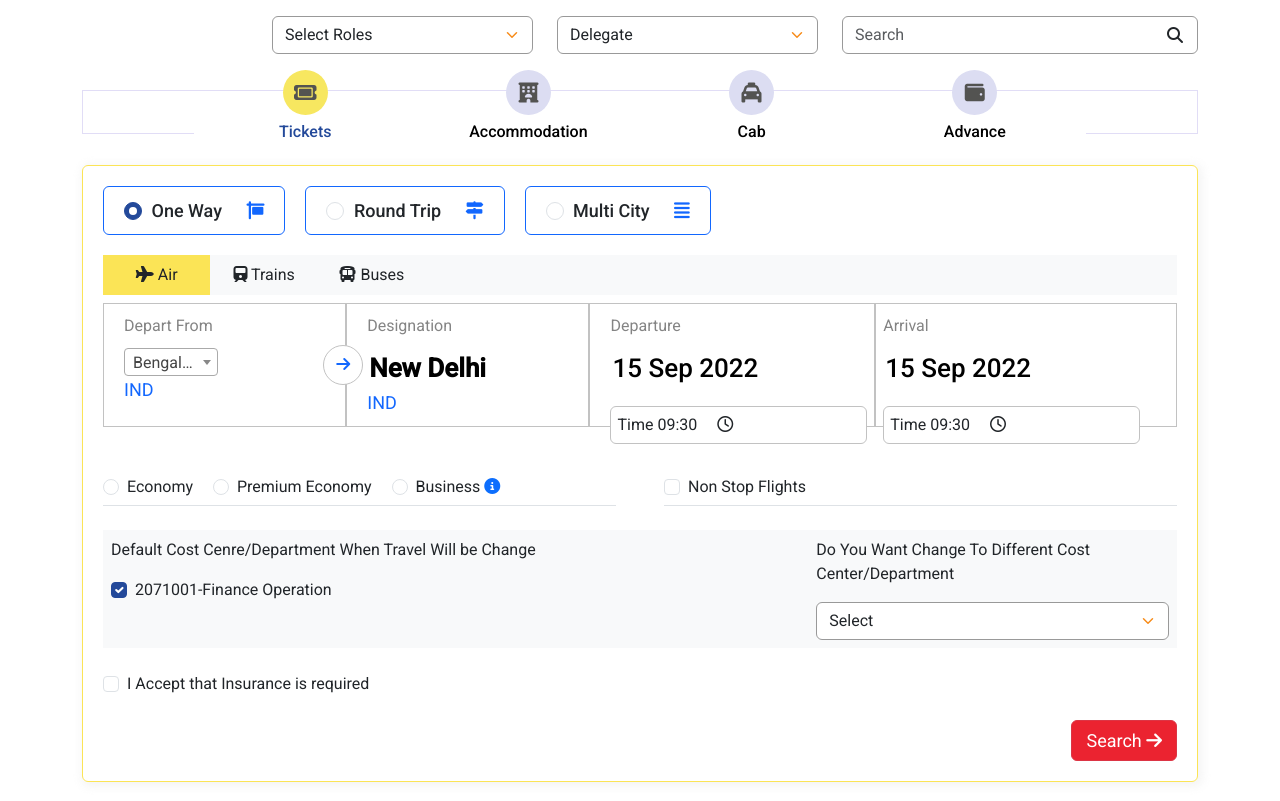
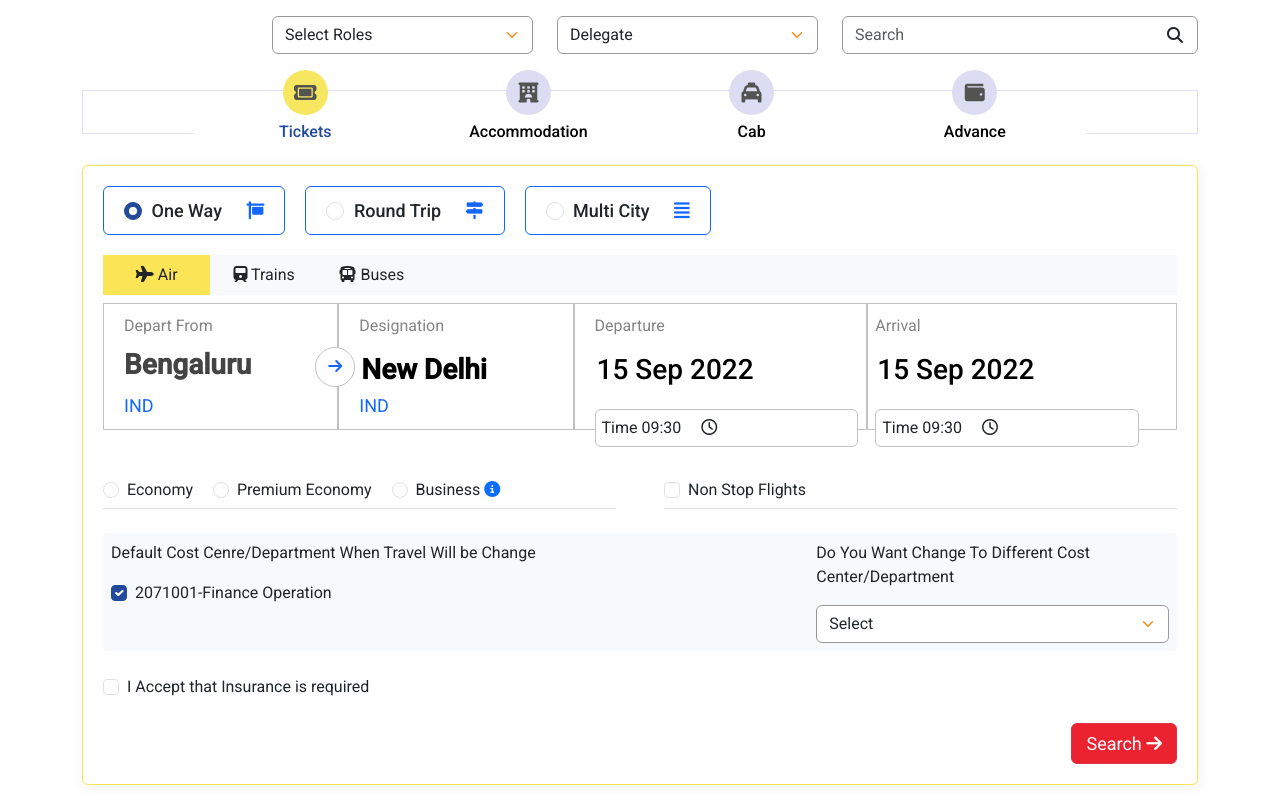
Before and after one commit to jaseelkt09/travel, a plain HTML site: page index.html in a window 1280 px wide. Drawn offline with nearby package versions, Linux system fonts and the light colour scheme.

Commit message:
Update style.css

```diff
--- a/css/style.css
+++ b/css/style.css
@@ -30,7 +30,22 @@ body {
     background: linear-gradient(to right, #51b1fe, #0a5ef4);
     color: #fff;
 }
-
+.search_result_trip .select2-selection--single{
+    border: none !important;
+    font-size: 28px;
+    font-weight: 600;
+    width: 98%;
+}
+.search_result_trip .select2-selection--single .select2-selection__rendered{
+    padding: 3px 0 !important;
+}
+.select2-container {
+    width: 100% !important;
+    margin-bottom: 16px !important;
+}
+span.select2-selection__arrow {
+    display: none;
+}
 /*search bar*/
 .form-select,
 .form-control {
@@ -138,7 +153,7 @@ select.form-select:focus,
 }
 .search_result_trip input {
     border: none;
-    font-size: 26px;
+    font-size: 28px;
     font-weight: 600;
     width: 100%;
 }
```
